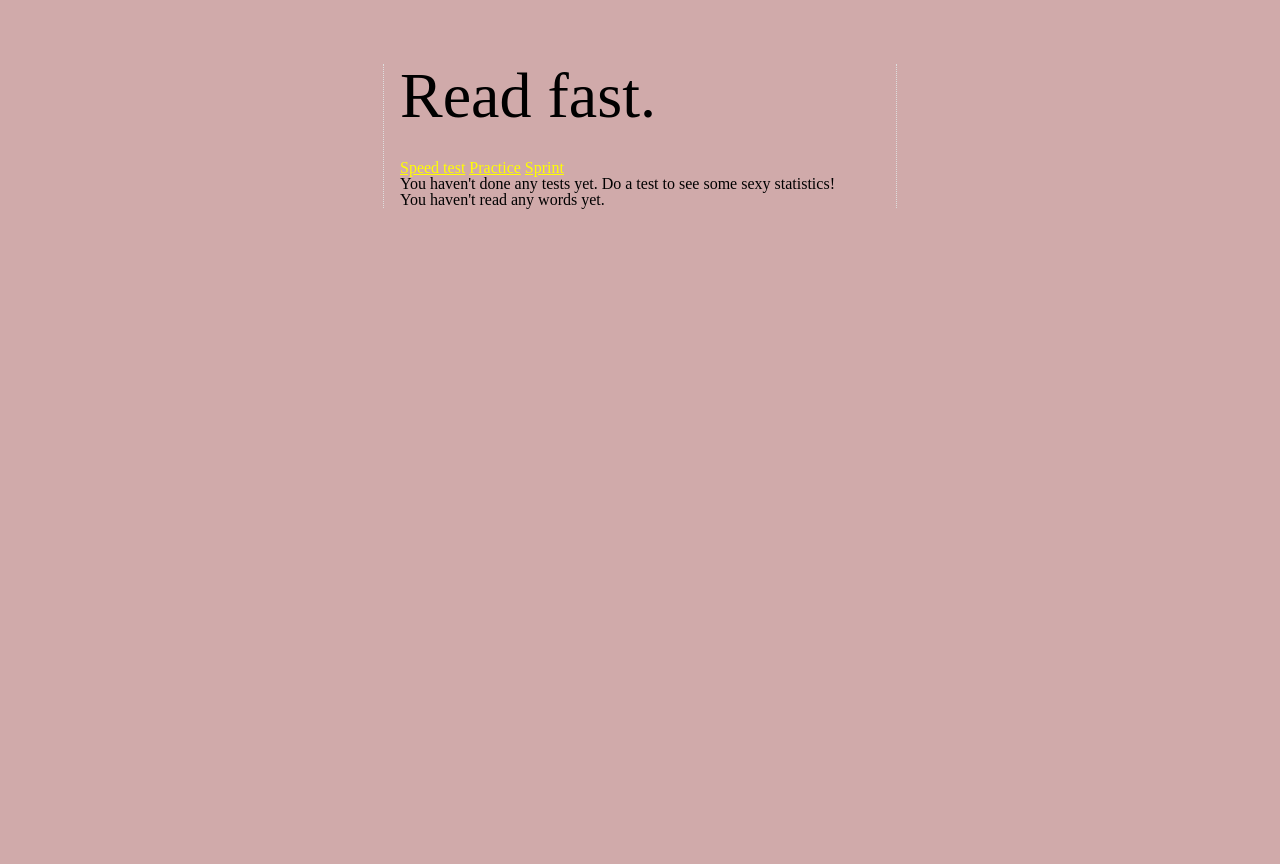
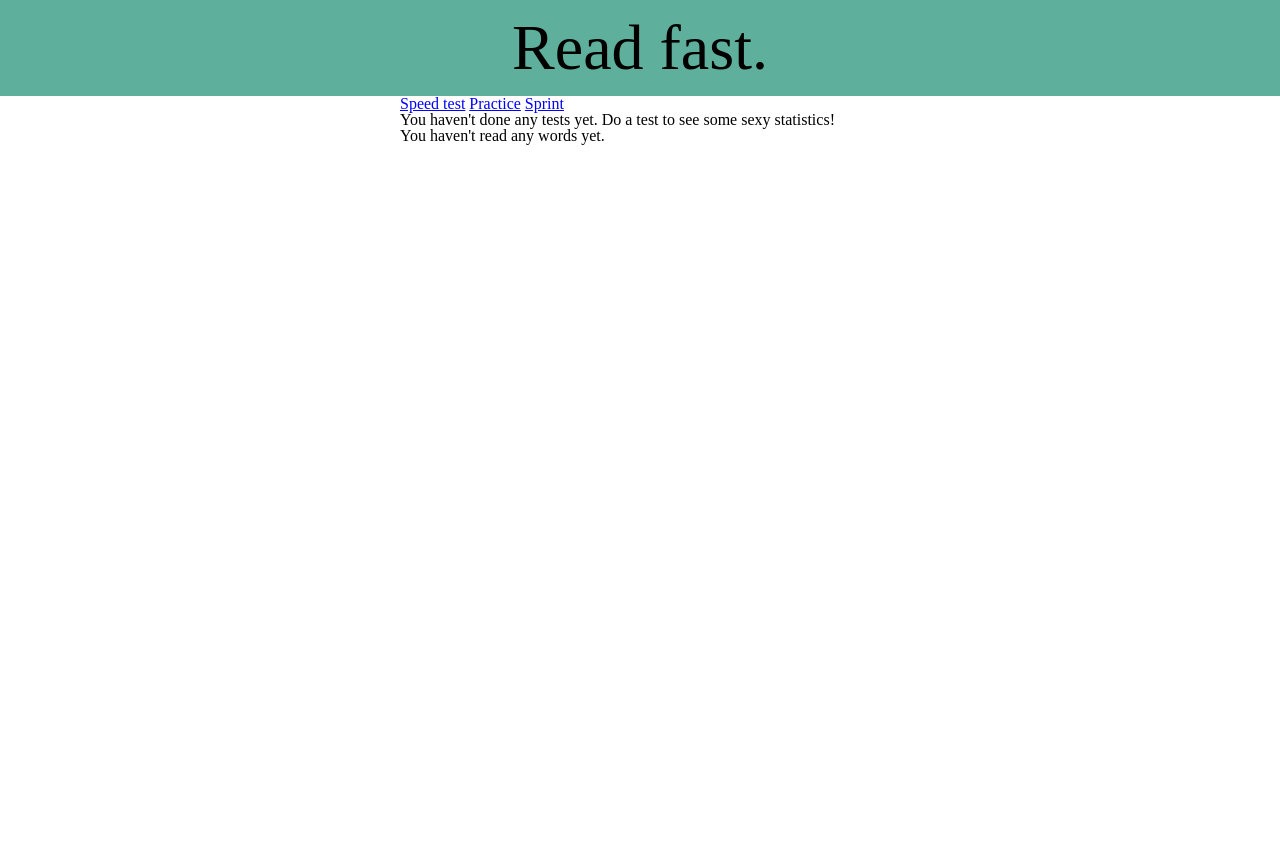
Before and after one commit to devfort/readinggym, a Django app: page /dashboard/ in a window 1280 px wide. After the commit the page ends 145 px from the top, so only its background shows below. Run offline with Django 3.2, Linux system fonts and the light colour scheme.

Commit message:
Styling tweaks

```diff
--- a/readfast/static/css/readfast.css
+++ b/readfast/static/css/readfast.css
@@ -6,25 +6,36 @@
 html, body {
     width: 100%;
     height: 100%;
-    background-color: #d0aaaa;
 }
 
 a {
-    color: yellow;
+    color: blue;
+}
+
+#content {
+    width: 100%;
+}
+
+#content header {
+    width: 100%;
+    text-align: center;
+    background-color: #5eaf9b;
+    padding: 1em 0 1em 0;
 }
 
 h1 {
     font-size: 4em;
-    margin: 1em 0 0.5em 0;
 }
 
-#column {
+h2 {
+    font-size: 2em;
+}
+
+section.main {
     width: 30em;
-    margin: 1em auto 1em auto;
-    border-left: 1px dotted #ddd;
-    border-right: 1px dotted #ddd;
-    padding-left: 1em;
-    padding-right: 1em;
+    padding: 0 10em 0 10em
+    border: 1px dotted #ddd;
+    margin: 0 auto 0 auto;
 }
 
 article {
@@ -56,6 +67,7 @@ div.timer {
 .reading_speed {
     font-size: 4em;
 }
+<<<<<<< Updated upstream
 
 .reading_improvement {
     font-size: 2em;
--- a/readfast/templates/base.html
+++ b/readfast/templates/base.html
@@ -23,14 +23,14 @@
             });
         }
     </script>
-    <div id="column">
+    <div id="content">
         <header>
-        <h1>Read fast.</h1>
+            <h1>Read fast.</h1>
         </header>
-        <div id="content">
+        <section class="main">
             {% block content %}
             {% endblock %}
-        </div>
+        </section>
     </div>
 </body>
 </html>
--- a/readfast/templates/dashboard.html
+++ b/readfast/templates/dashboard.html
@@ -10,7 +10,7 @@
 
 {% if reading_speed %}
   <p>
-  You are currently reading at about <span class="reading_speed">{{ reading_speed }}</span> words per minute.
+  You are currently reading at about <em class="reading_speed">{{ reading_speed }}</em> words per minute.
   </p>
 {% else %}
   <p>
@@ -20,7 +20,7 @@
 
 {% if reading_improvement %}
   <p>
-  This is <span class="reading_improvement">{{ reading_improvement }}</span> words per minute faster than you started at.
+  This is <em class="reading_improvement">{{ reading_improvement }}</em> words per minute faster than you started at.
   </p>
 {% endif %}
 
--- a/readfast/templates/practice.html
+++ b/readfast/templates/practice.html
@@ -5,13 +5,11 @@
 {% endblock %}
 
 {% block content %}
-<h1>Read this!</h1>
-
 <section class="ui">
-<button id="practice" type="button">Start</button>
+    <button id="practice" type="button">Start</button>
 </section>
 
 <article>
-{{ words_to_read|safe|linebreaks }}
+    {{ words_to_read|safe|linebreaks }}
 </article>
 {% endblock %}
```
